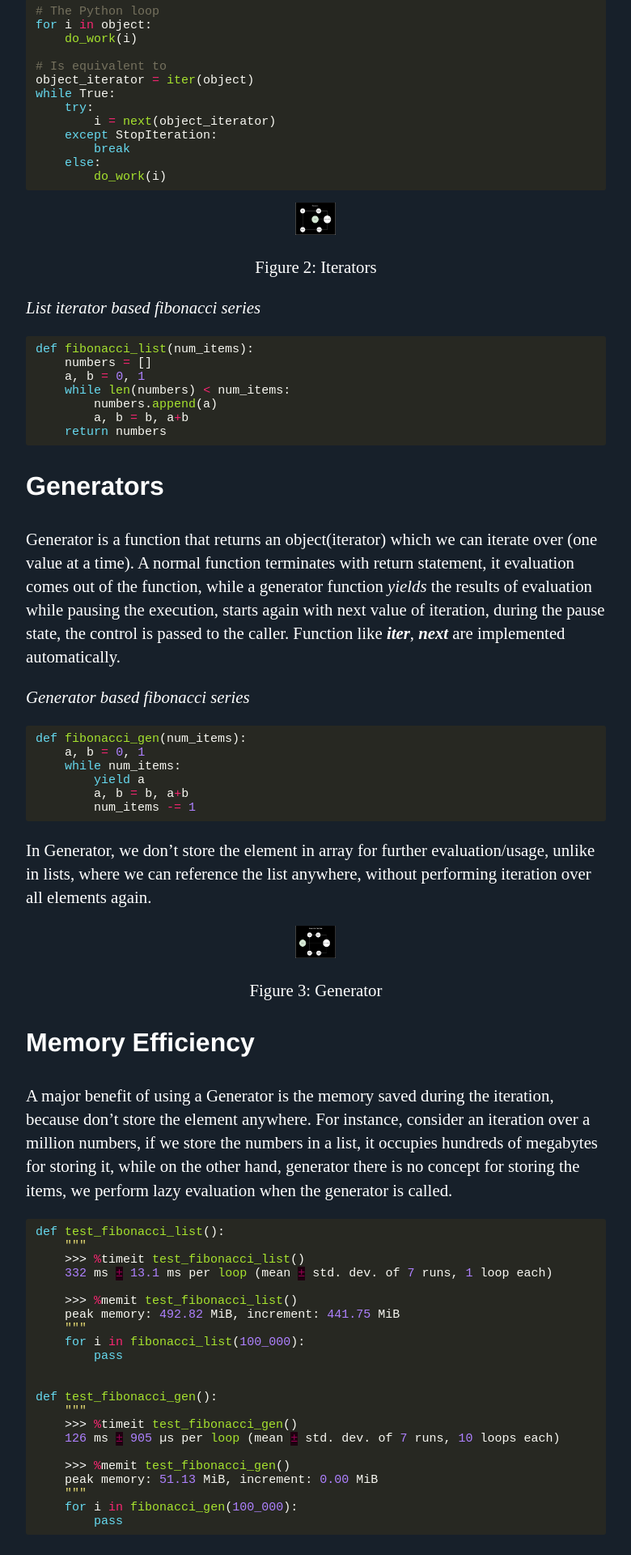
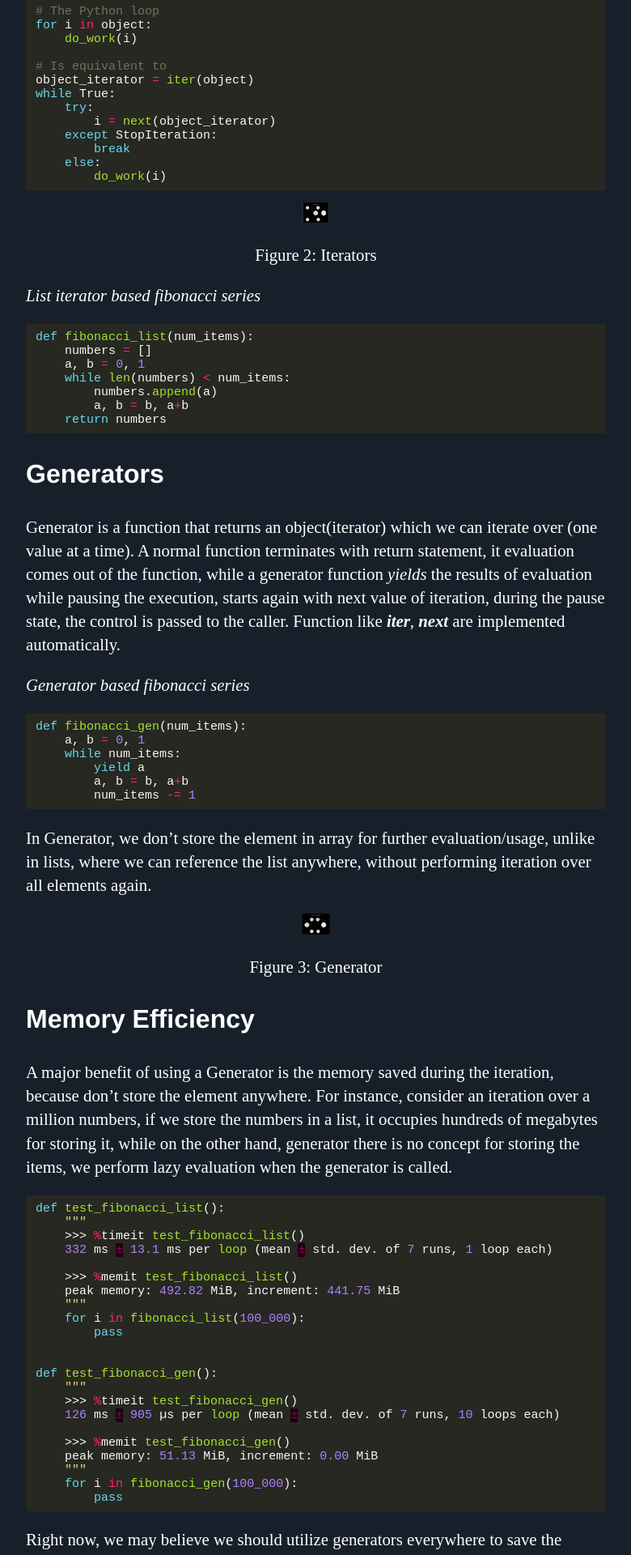
Before and after one commit to Mayurji/mayurji.github.io, a Jekyll site: the page built from _posts/2020-12-05-iterators_generators.md, in a window 1280 px wide. Shown: the part 917-2837 px from the top of the page at 81% size, without its empty margins (160-940 px from the left). Built offline with Jekyll 4.4.1, drawn with Linux system fonts in a browser that asks for light colours; comment, search, counter and statistics services are not loaded.

Commit message:
Update 2020-12-05-iterators_generators.md

````diff
--- a/_posts/2020-12-05-iterators_generators.md
+++ b/_posts/2020-12-05-iterators_generators.md
@@ -36,7 +36,7 @@
 ```
 
 <center>
-<img src="{{site.url}}/assets/images/iterators/iterators.png" class="post-body" style="zoom: 5%; background-color:#DCDCDC;" width="1000" height="800"/><br>
+<img src="{{site.url}}/assets/images/iterators/iterators.png" class="post-body" style="zoom: 5%; background-color:#DCDCDC;"/><br>
 <p>Figure 2: Iterators</p>
 </center>
 
@@ -69,7 +69,7 @@
 In Generator, we don't store the element in array for further evaluation/usage, unlike in lists, where we can reference the list anywhere, without performing iteration over all elements again.
 
 <center>
-<img src="{{site.url}}/assets/images/iterators/generator.png" class="post-body" style="zoom: 5%; background-color:#DCDCDC;" width="1000" height="800"/><br>
+<img src="{{site.url}}/assets/images/iterators/generator.png" class="post-body" style="zoom: 5%; background-color:#DCDCDC;"/><br>
 <p>Figure 3: Generator</p>
 </center>
 
````
